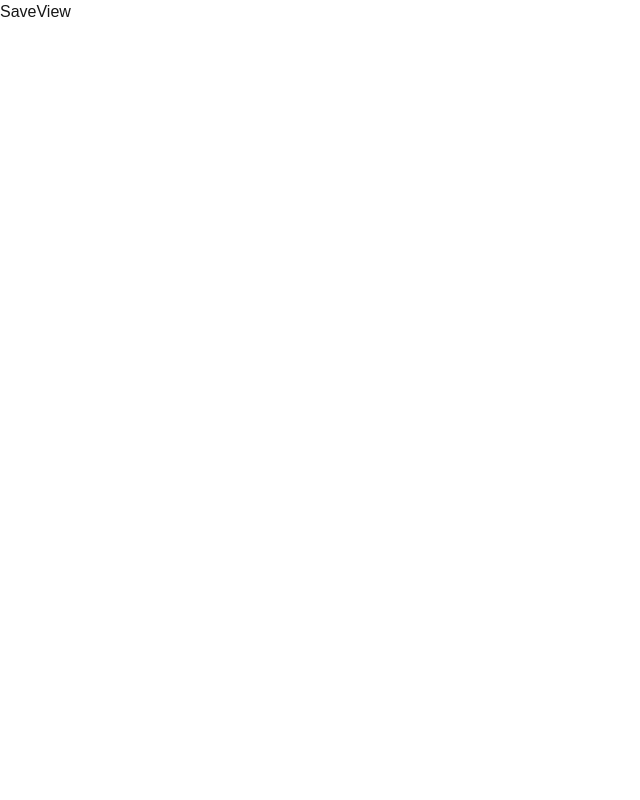
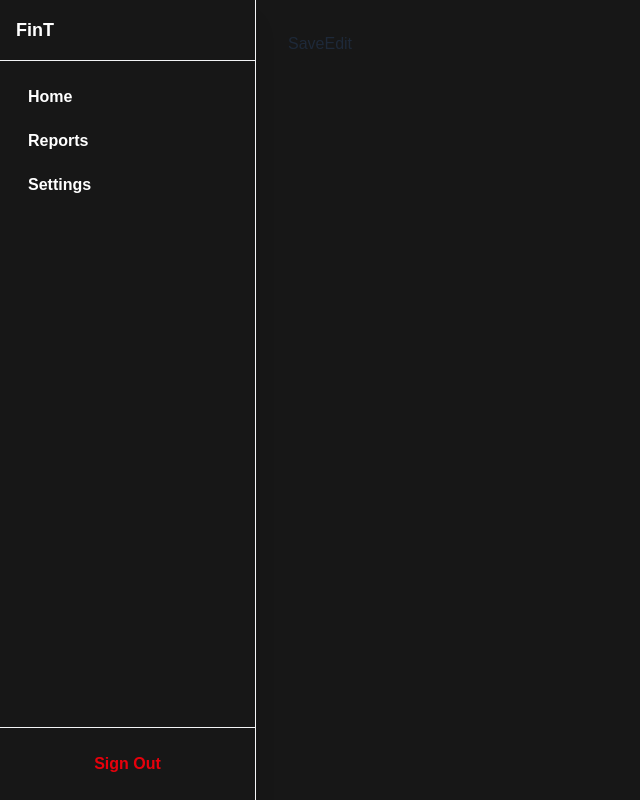
Before and after one commit to Lio3307/learn-nextJs, a Next.js app: page /notes in a window 1280 px wide. Shown: the whole page, without its empty margins (0-640 px from the left). Built offline with nearby package versions, Linux system fonts and the light colour scheme.

Commit message:
setting up sidebar

```diff
--- a/components/editor.tsx
+++ b/components/editor.tsx
@@ -1,5 +1,27 @@
-export default function Editor() {
+"use client"
+
+
+export default function Editor({isEdit}: {isEdit: boolean}) {
     return (
-        <div></div>
+        <div>
+             <section>
+        <div>
+          <button>Save</button>
+          {isEdit ? (
+            <button
+
+            >
+              Edit
+            </button>
+          ) : (
+            <button
+
+            >
+              View
+            </button>
+          )}
+        </div>
+      </section>
+        </div>
     )
 }
--- a/components/navbar/side-bar.tsx
+++ b/components/navbar/side-bar.tsx
@@ -1,7 +1,101 @@
-export default function SideNav(props){
-    return (
-        <section>
+"use client"
 
-        </section>
-    )
+import { ReactNode, useState } from "react";
+import Link from "next/link";
+import { usePathname } from "next/navigation";
+
+const navItems = [
+  { name: "Home", to: "" },
+  { name: "Reports", to: "reports" },
+  { name: "Settings", to: "settings" },
+];
+
+export default function SideNav({ children }: { children: ReactNode }) {
+  const [open, setOpen] = useState<boolean>(false);
+  const pathname = usePathname();
+
+  const handleSignOut = () => {
+    console.log("Signed out!");
+  };
+
+  return (
+    <div className="h-screen bg-neutral-900 text-gray-800 flex flex-col md:flex-row">
+      <button
+        onClick={() => setOpen(true)}
+        aria-label="Open Sidebar"
+        className="md:hidden fixed top-6 left-6 z-30 px-3 py-2 rounded-lg bg-neutral-900 text-white text-lg font-medium shadow-md"
+      >
+        ☰
+      </button>
+
+      {open && (
+        <div
+          className="fixed inset-0 md:hidden z-40 backdrop-blur-sm bg-black/20 transition-opacity"
+          onClick={() => setOpen(false)}
+          aria-hidden="true"
+        />
+      )}
+
+      <aside
+        className={`fixed md:sticky top-0 left-0 h-screen w-64 border-r border-gray-100 shadow-xl z-50 transform transition-transform duration-300 ease-in-out overflow-y-auto ${
+          open ? "translate-x-0" : "-translate-x-full"
+        } md:translate-x-0 flex flex-col`}
+      >
+        <div className="p-4 flex items-center justify-between border-b border-gray-100">
+          <div className="flex items-center gap-3">
+
+            <span className="font-semibold text-white text-lg">FinT</span>
+          </div>
+          <button
+            onClick={() => setOpen(false)}
+            aria-label="Close"
+            className="md:hidden text-3xl font-bold text-gray-500 hover:text-gray-700 transition-colors duration-300 bg-gray-100 hover:bg-gray-200 rounded-lg p-1.5"
+          >
+            ×
+          </button>
+        </div>
+
+        <div className="flex-1 flex flex-col justify-between">
+          <nav className="p-4 space-y-1">
+            {navItems.map((t, i) => {
+              const active = pathname === `/dashboard/${t.to}`;
+              return (
+                <Link
+                  key={i}
+                  href={`/dashboard/${t.to}`}
+                  onClick={() => setOpen(false)}
+                  className={`flex items-center px-3 py-2 rounded-md transition-all duration-200 ${
+                    active
+                      ? "bg-neutral-50 font-bold text-white "
+                      : "text-white hover:text-black font-bold hover:bg-neutral-50 hover:text-neutra;-600"
+                  }`}
+                >
+                  {t.name}
+                </Link>
+              );
+            })}
+          </nav>
+
+          <div className="p-4 border-t border-gray-100">
+            <button
+              onClick={(e) => {
+                e.preventDefault();
+                e.stopPropagation();
+                handleSignOut();
+              }}
+              className="w-full px-3 py-2 rounded-md font-bold text-red-600  cursor-pointer hover:bg-red-300 transition"
+            >
+              Sign Out
+            </button>
+          </div>
+        </div>
+      </aside>
+
+      <main className="flex-1 overflow-y-auto bg-neutral-900">
+        <div className="max-w-7xl mx-auto px-4 py-8 sm:px-6 lg:px-8">
+          {children}
+        </div>
+      </main>
+    </div>
+  );
 }
--- a/src/app/notes/page.tsx
+++ b/src/app/notes/page.tsx
@@ -1,37 +1,14 @@
-"use client";
-
-import { useState } from "react";
+import SideNav from "../../../components/navbar/side-bar";
+import Viewer from "../../../components/viewer";
+import Editor from "../../../components/editor";
 
 export default function NotesPage() {
-  const [isEdit, setIsEdit] = useState<boolean>(false);
+    const isEdit = true;
   return (
     <main id="notes">
-      <section>
-        <div>
-          <button>Save</button>
-          {isEdit ? (
-            <button
-              onClick={(e) => {
-                e.preventDefault();
-                e.stopPropagation();
-                setIsEdit((prev) => !prev);
-              }}
-            >
-              Edit
-            </button>
-          ) : (
-            <button
-              onClick={(e) => {
-                e.preventDefault();
-                e.stopPropagation();
-                setIsEdit((prev) => !prev);
-              }}
-            >
-              View
-            </button>
-          )}
-        </div>
-      </section>
+        <SideNav>
+       {isEdit ? (<Editor isEdit={isEdit}/>) :  (<Viewer/>)}
+       </SideNav>
     </main>
   );
 }
```
